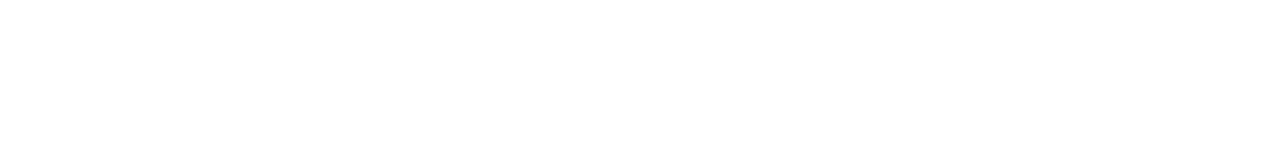
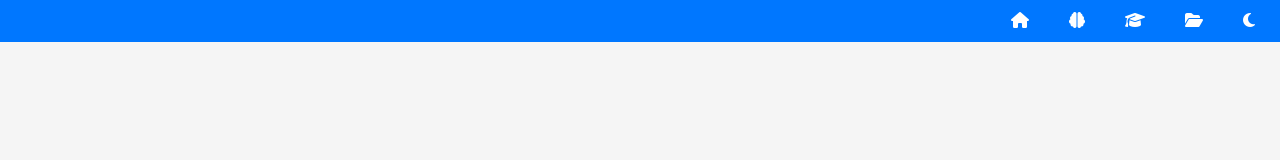
Before and after one commit to leopinheirosilva/portfolio, a plain HTML site: page index.html in a window 1280 px wide. Drawn offline with Linux system fonts and the light colour scheme.

Commit message:
feat: create menu navigation

```diff
--- a/estilos/style.css
+++ b/estilos/style.css
@@ -7,3 +7,56 @@
   --destaque-inverso
   --fundo-card
 */
+
+* {
+  margin: 0;
+  padding: 0;
+  box-sizing: border-box;
+}
+
+:root {
+  --background: #f5f5f5;
+  --text: #222222;
+  --text-dark: #ffffff;
+  --secondary: #0077ff;
+  --secondary-dark: #66bbff;
+  --card: #ffffff;
+}
+
+body {
+  font-family: Verdana, Geneva, Tahoma, sans-serif;
+  line-height: 1.4em;
+  background-color: var(--background);
+  color: var(--text);
+}
+
+header {
+  background-color: var(--secondary);
+  color: var(--text);
+  padding: 10px;
+  display: flex;
+  justify-content: flex-end;
+  align-content: center;
+}
+
+#menu ul {
+  list-style: none;
+  display: flex;
+  gap: 10px;
+}
+
+#menu a {
+  text-decoration: none;
+  color: var(--text-dark);
+  font-weight: 600;
+  padding: 12px 15px;
+  border-radius: 5px;
+  transition:
+    background-color 0.5s,
+    color 0.5s;
+}
+
+#menu a:hover {
+  background-color: var(--secondary-dark);
+  color: var(--secondary);
+}
--- a/index.html
+++ b/index.html
@@ -0,0 +1,39 @@
+<!doctype html>
+<html lang="pt-br">
+  <head>
+    <meta charset="UTF-8" />
+    <meta name="viewport" content="width=device-width, initial-scale=1.0" />
+    <link rel="stylesheet" href="estilos/style.css" />
+    <script
+      src="https://kit.fontawesome.com/bba0eb5be0.js"
+      crossorigin="anonymous"
+    ></script>
+    <title>Portfólio</title>
+  </head>
+  <body>
+    <header>
+      <nav id="menu">
+        <ul>
+          <li>
+            <a href=""><i class="fa-solid fa-house"></i></a>
+          </li>
+          <li>
+            <a href=""><i class="fa-solid fa-brain"></i></a>
+          </li>
+          <li>
+            <a href=""><i class="fa-solid fa-graduation-cap"></i></a>
+          </li>
+          <li>
+            <a href=""><i class="fa-solid fa-folder-open"></i></a>
+          </li>
+          <li>
+            <a href=""><i class="fa-solid fa-moon"></i></a>
+          </li>
+        </ul>
+      </nav>
+    </header>
+    <main></main>
+    <footer></footer>
+    <script src="scripts/script.js"></script>
+  </body>
+</html>
```
Also changed, not shown: favicon.svg (deleted).
